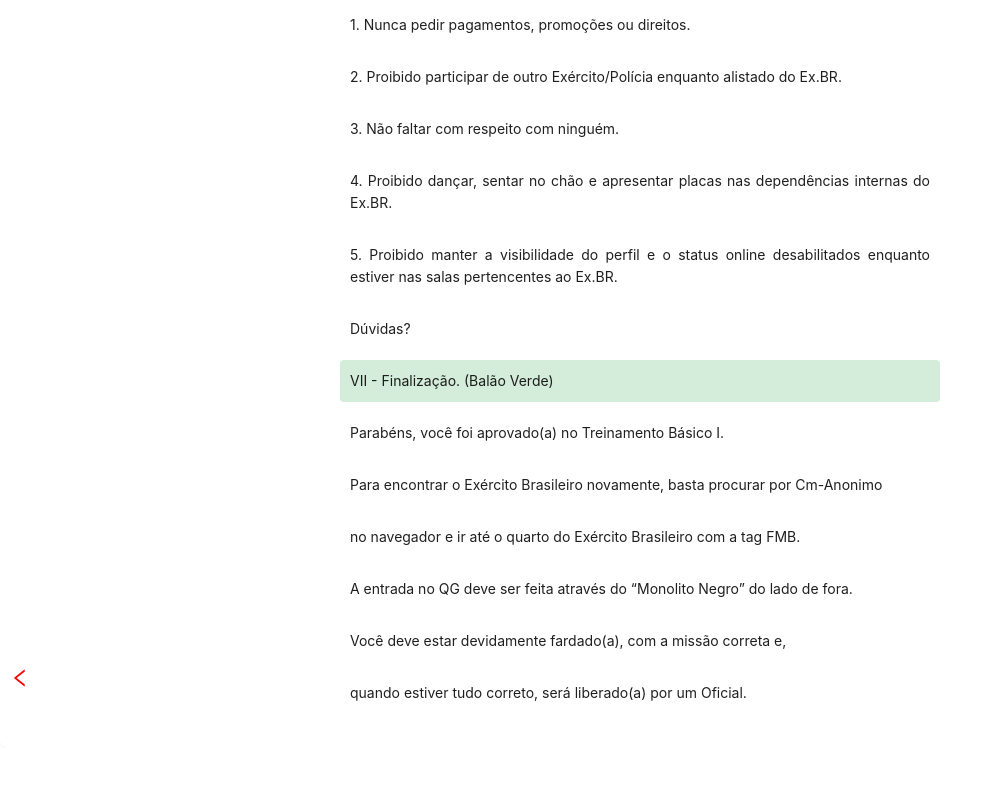
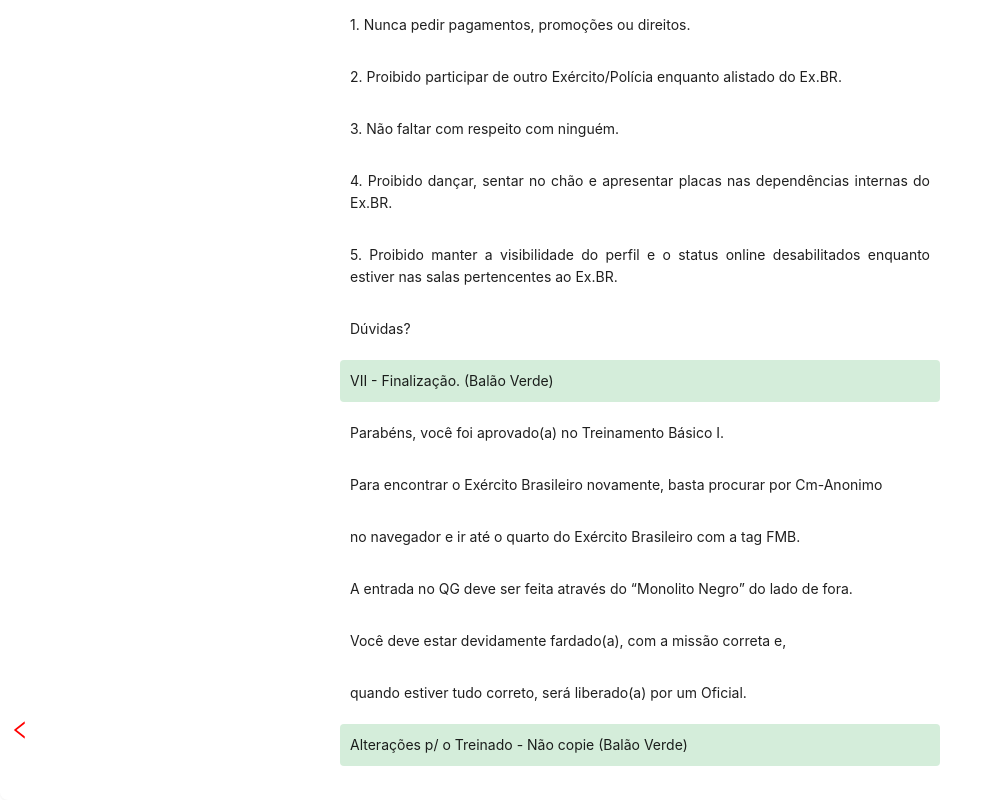
Before and after one commit to marcosafeitosa/treinos-br, a React (Vite) app: page /treino-basico-i in a window 1280 px wide. Shown: the part 3807-4607 px from the top of the page, without its empty margins (0-989 px from the left). Before the commit the page ends 4555 px from the top, so only its background shows below. Built offline with nearby package versions, Linux system fonts and the light colour scheme.

Commit message:
Atualizar o TreinoBasicoI.jsx

```diff
--- a/src/components/ContainerTreinos/TreinoBasicoI.jsx
+++ b/src/components/ContainerTreinos/TreinoBasicoI.jsx
@@ -105,6 +105,9 @@ const paragrafoArray = [
   "A entrada no QG deve ser feita através do “Monolito Negro” do lado de fora.",
   "Você deve estar devidamente fardado(a), com a missão correta e,",
   "quando estiver tudo correto, será liberado(a) por um Oficial.",
+
+  "Alterações p/ o Treinado - Não copie (Balão Verde)",
+
 ];
 
 const patenteMap = {
```
